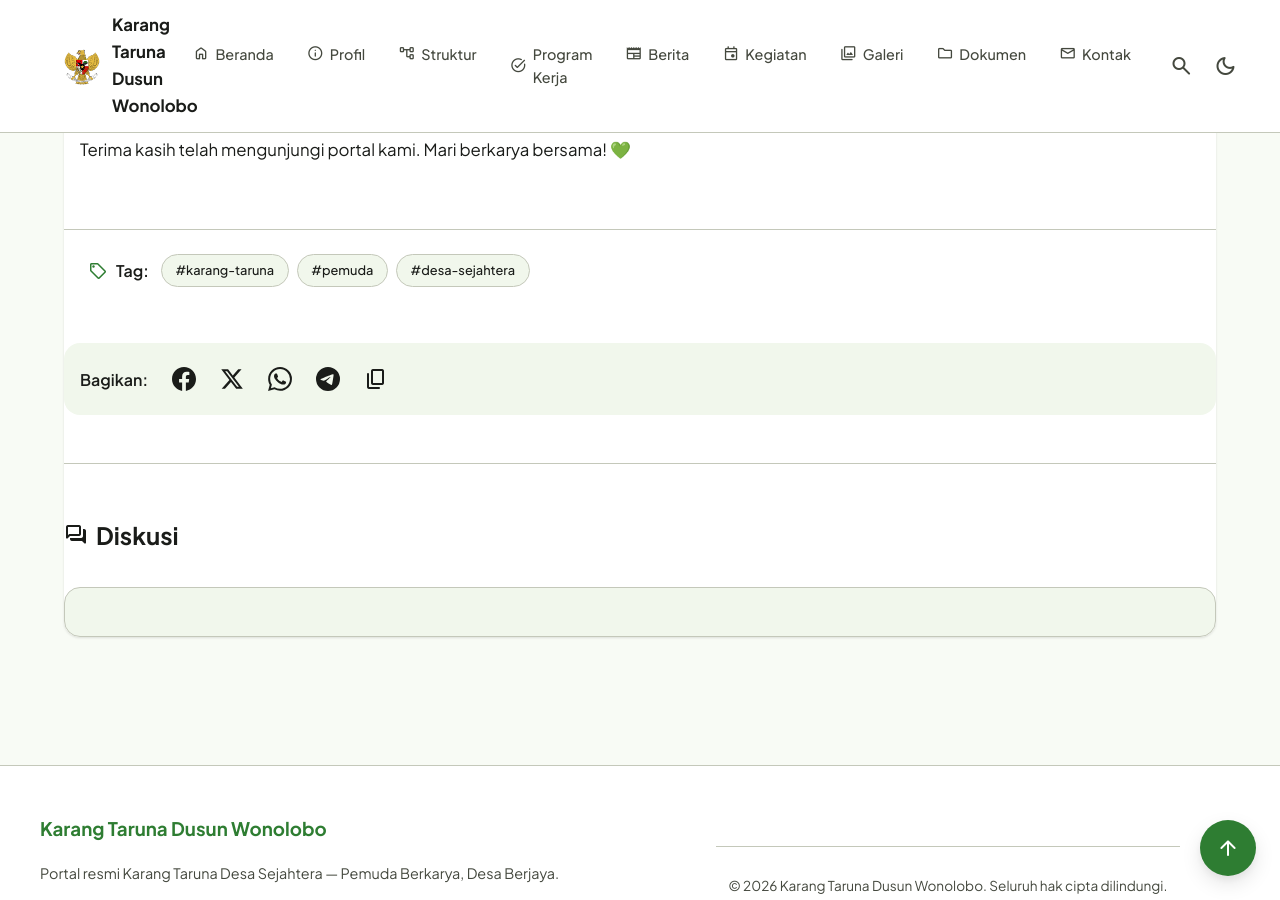
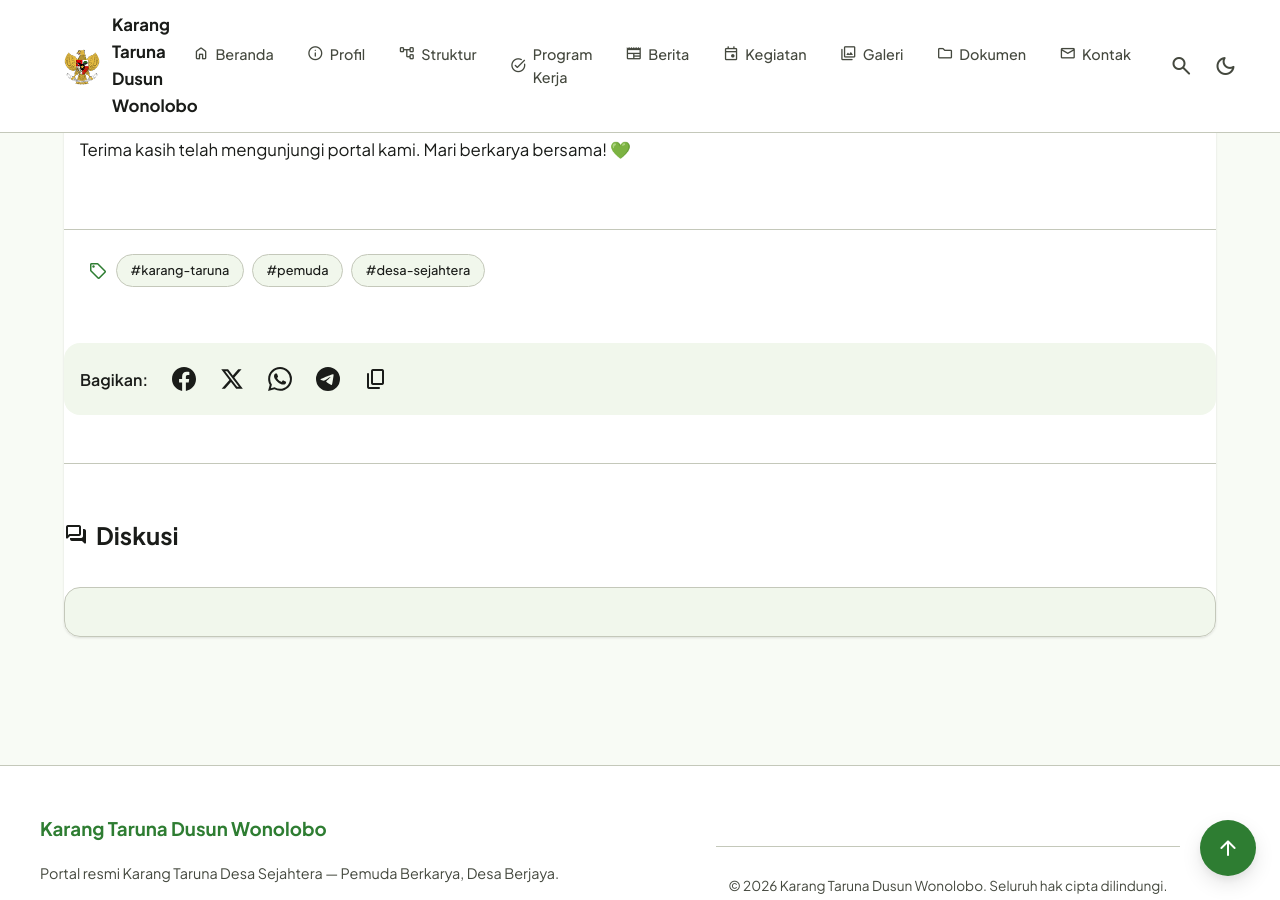
Before and after one commit to greenblog-dev/greenblog-dev.github.io, a Jekyll site: the page built from _posts/2026-06-30-selamat-datang.md, in a window 1280 px wide and 900 px high, scrolled down 3202 px. Built offline with Jekyll 4.4.1, drawn with Linux system fonts in a browser that asks for light colours; comment, search, counter and statistics services are not loaded.

Commit message:
Update post.html

```diff
--- a/_layouts/post.html
+++ b/_layouts/post.html
@@ -11,7 +11,7 @@ layout: default
     {% endif %}
 
     <div class="post-meta-container">
-      <!-- 🔥 KATEGORI -->
+            <!-- Kategori chips -->
 {% if page.categories.size > 0 %}
   <div class="post-categories">
     {% for cat in page.categories %}
@@ -39,17 +39,15 @@ layout: default
     {{ content }}
   </div>
 
-  <!-- 🔥 TAGS — PASTI TAMPIL jika ada -->
-  {% if page.tags and page.tags.size > 0 %}
+  <!-- Tag chips -->
+{% if page.tags.size > 0 %}
   <footer class="post-tags">
     <span class="material-symbols-rounded">sell</span>
-      <span class="tags-label">Tag:</span>
     {% for tag in page.tags %}
       <a href="{{ '/tags/?t=' | append: tag | slugify | relative_url }}" class="md3-chip">#{{ tag }}</a>
     {% endfor %}
   </footer>
 {% endif %}
-
   {% include share.html %}
   {% include comments.html %}
 </article>
```
Lines whose indentation alone changed are shown as unchanged.
